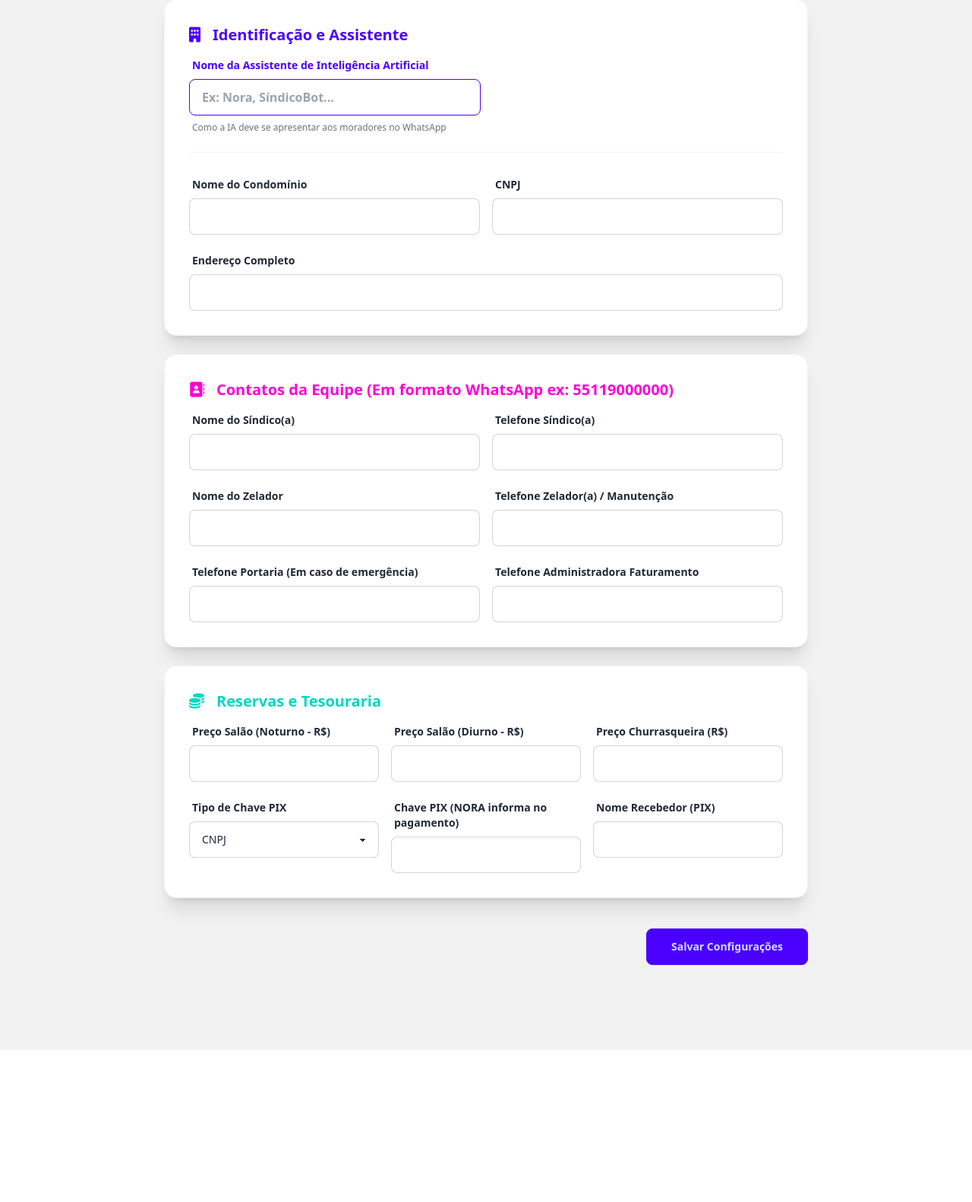
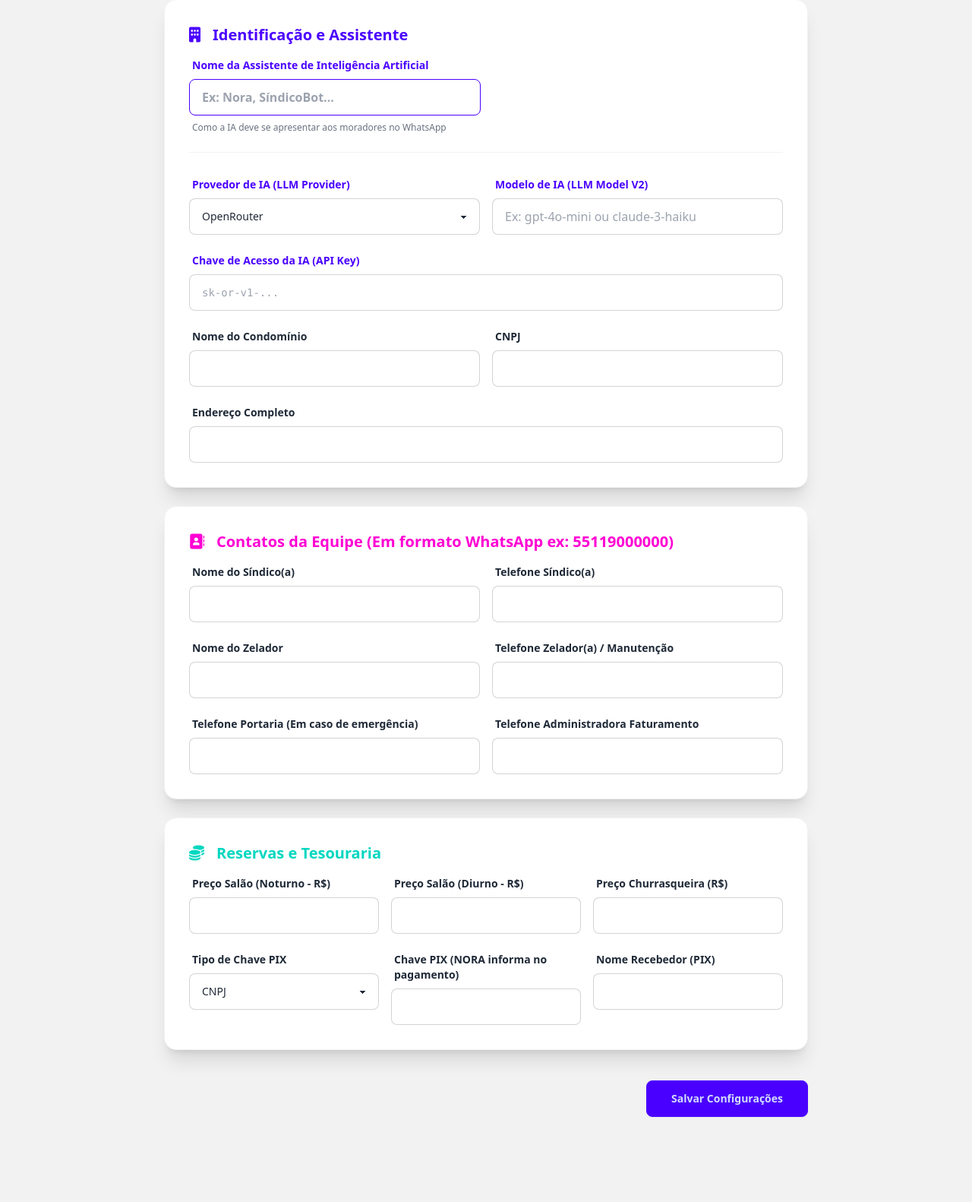
Before and after one commit to doughmf/nora-agent, a FastAPI app: template src/api/templates/settings.html in a window 1280 px wide. Shown: the part 255-1837 px from the top of the page at 76% size. Before the commit the page ends 1637 px from the top, so only its background shows below. Run offline with FastAPI, Linux system fonts and the light colour scheme; the template is opened without the code that fills it, so the values that code supplies are empty; some libraries are stand-ins or nearby versions.

Commit message:
feat: Add dynamic LLM configuration (Provider, Model, API Key) from Dashboard settings

```diff
--- a/src/api/main.py
+++ b/src/api/main.py
@@ -254,7 +254,7 @@ async def admin_settings_page(request: Request, user_session: dict = Depends(aut
 
     # Carrega as configurações principais para alimentar os campos baseados na lista original
     keys_to_load = [
-        "AGENT_NAME", "CONDO_NAME", "CONDO_CNPJ", "CONDO_ADDRESS", "SINDICO_NAME", "SINDICO_PHONE",
+        "AGENT_NAME", "LLM_PROVIDER", "LLM_MODEL", "LLM_API_KEY", "CONDO_NAME", "CONDO_CNPJ", "CONDO_ADDRESS", "SINDICO_NAME", "SINDICO_PHONE",
         "ZELADOR_NAME", "ZELADOR_PHONE", "PORTARIA_PHONE", "ADMINISTRADORA_PHONE",
         "SALAO_PRECO_NOITE", "SALAO_PRECO_DIA", "CHURRASQUEIRA_PRECO", "PIX_TIPO", "PIX_CHAVE", "PIX_NOME"
     ]
--- a/src/api/templates/settings.html
+++ b/src/api/templates/settings.html
@@ -75,6 +75,21 @@
                         <label class="label"><span class="label-text font-bold text-primary">Nome da Assistente de Inteligência Artificial</span></label>
                         <input type="text" name="AGENT_NAME" value="{{ settings.get('AGENT_NAME', 'Nora') }}" placeholder="Ex: Nora, SíndicoBot..." class="input input-bordered input-primary max-w-sm font-semibold" required />
                         <label class="label"><span class="label-text-alt text-gray-500">Como a IA deve se apresentar aos moradores no WhatsApp</span></label>
+                    </div>
+                    <div class="form-control">
+                        <label class="label"><span class="label-text font-semibold text-primary">Provedor de IA (LLM Provider)</span></label>
+                        <select name="LLM_PROVIDER" class="select select-bordered w-full">
+                            <option value="OpenRouter" {% if settings.get('LLM_PROVIDER', 'OpenRouter') == 'OpenRouter' %}selected{% endif %}>OpenRouter</option>
+                            <option value="OpenAI" {% if settings.get('LLM_PROVIDER') == 'OpenAI' %}selected{% endif %}>OpenAI</option>
+                        </select>
+                    </div>
+                    <div class="form-control">
+                        <label class="label"><span class="label-text font-semibold text-primary">Modelo de IA (LLM Model V2)</span></label>
+                        <input type="text" name="LLM_MODEL" value="{{ settings.get('LLM_MODEL', 'stepfun/step-3.5-flash:free') }}" placeholder="Ex: gpt-4o-mini ou claude-3-haiku" class="input input-bordered" />
+                    </div>
+                    <div class="form-control md:col-span-2">
+                        <label class="label"><span class="label-text font-semibold text-primary">Chave de Acesso da IA (API Key)</span></label>
+                        <input type="password" name="LLM_API_KEY" value="{{ settings.get('LLM_API_KEY', '') }}" placeholder="sk-or-v1-..." class="input input-bordered w-full font-mono text-sm" />
                     </div>
                     <div class="form-control">
                         <label class="label"><span class="label-text font-semibold">Nome do Condomínio</span></label>
```
Also changed, not shown: src/agent/nora.py (+13 -8 lines).
